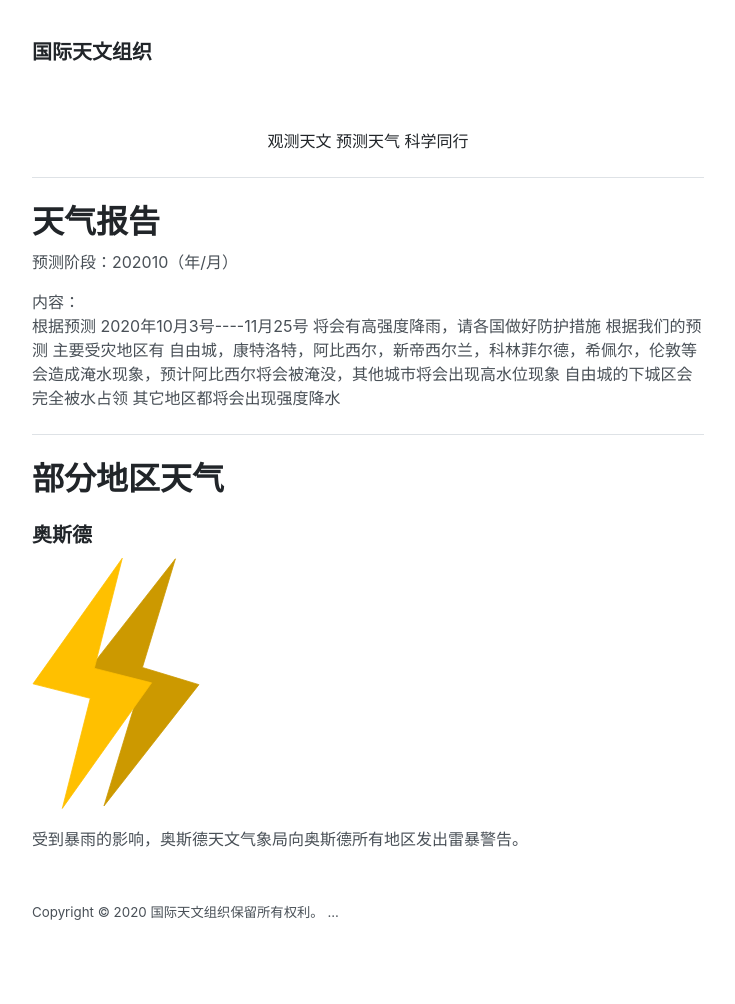
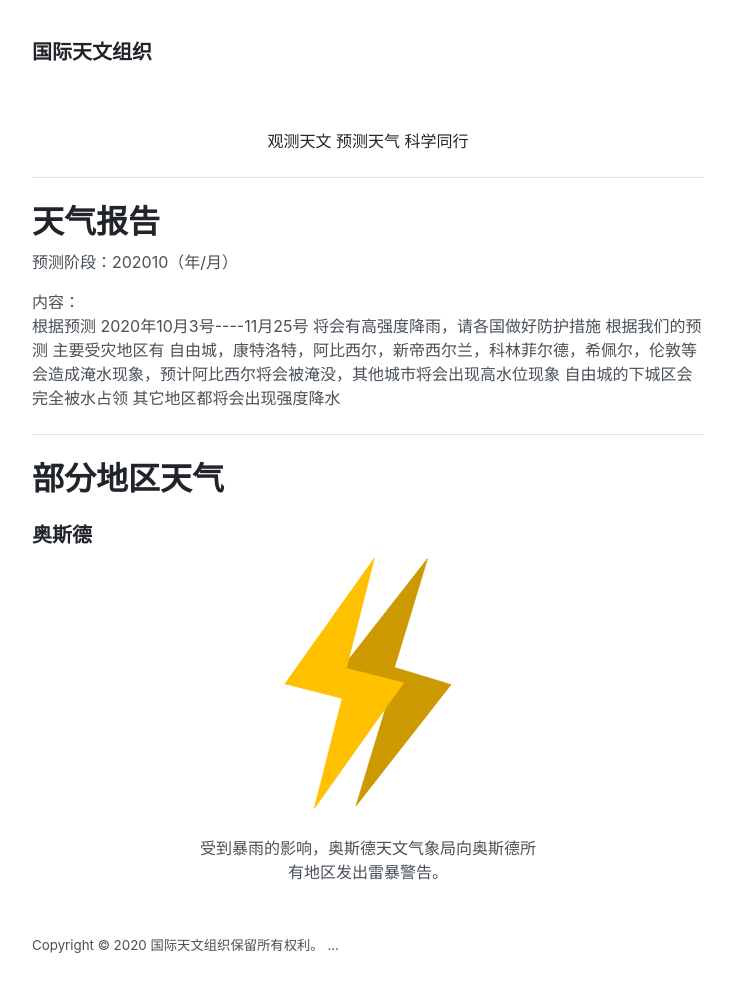
Before and after one commit to vunconf/vunconf.github.io, a Jekyll site: the page built from iao/index.html, in a window 1280 px wide. Shown: the whole page, without its empty margins (272-1007 px from the left). Built offline with Jekyll 4.4.1, drawn with Linux system fonts in a browser that asks for light colours; before the commit the page ends 971 px from its top, so only the background shows below that.

Commit message:
Update index.html

```diff
--- a/iao/index.html
+++ b/iao/index.html
@@ -12,7 +12,7 @@ title: 主页
 <hr>
 <h1>部分地区天气</h1>
 <h3>奥斯德</h3>
-<div style="margin: 0px auto">
-  <img src="/assets/ThunderStormWarning_OSD.svg" style="width: 25%">
-  <p>受到暴雨的影响，奥斯德天文气象局向奥斯德所有地区发出雷暴警告。</p>
+<div>
+  <img src="/assets/ThunderStormWarning_OSD.svg" style="width: 25%;margin: 0px auto; margin-bottom: 25px">
+  <p style="width: 50%;text-align: center; margin: 0px auto">受到暴雨的影响，奥斯德天文气象局向奥斯德所有地区发出雷暴警告。</p>
 </div>
```
